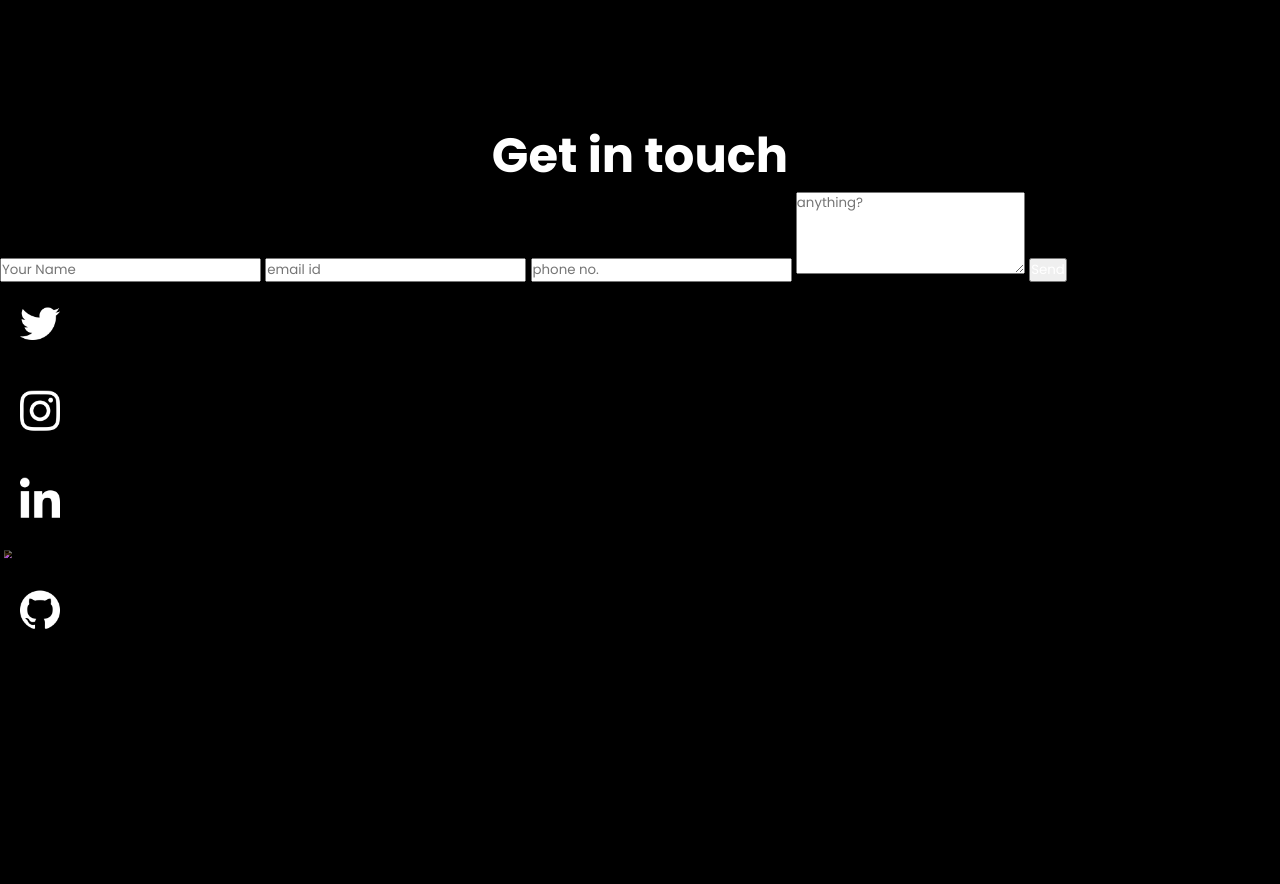
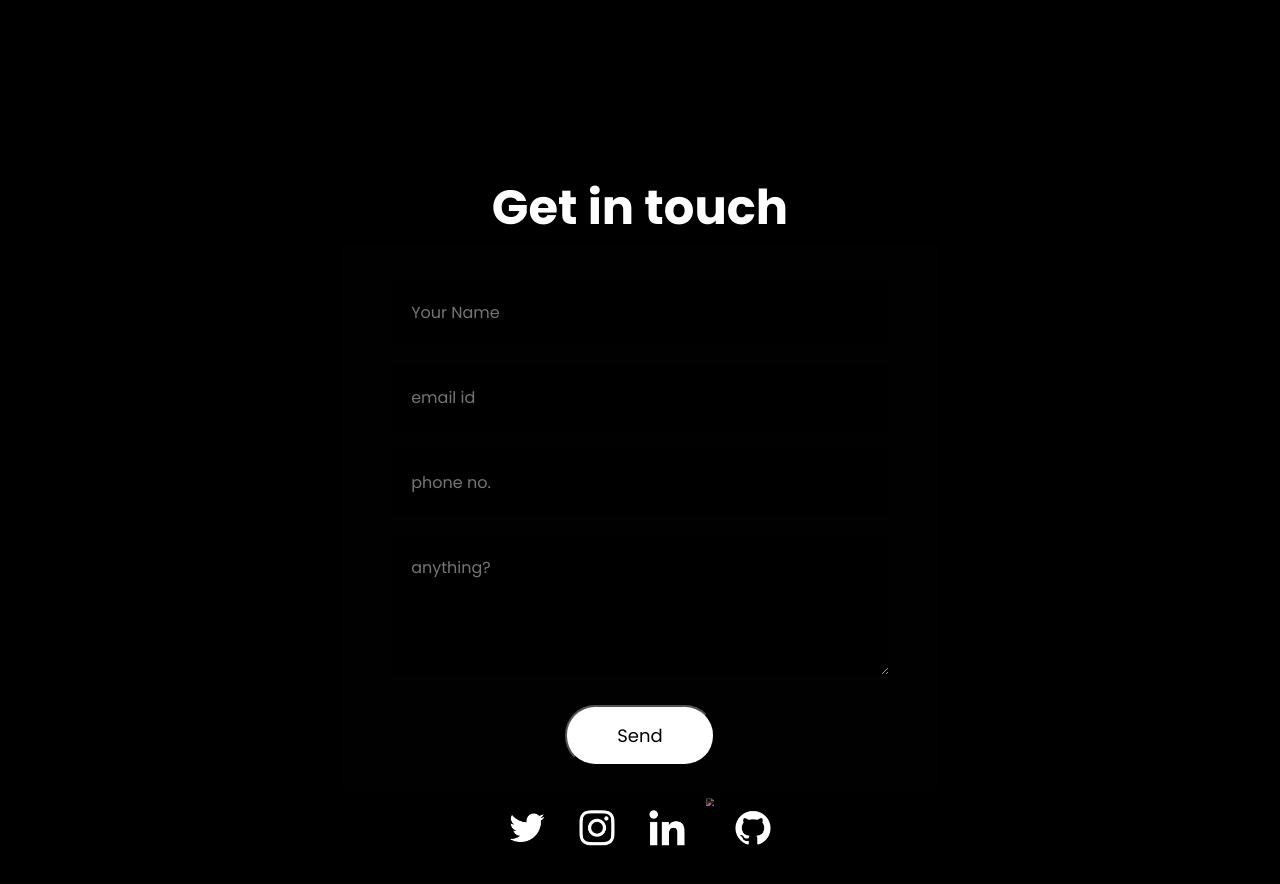
Before and after one commit to EAzZY-1wnL/EAzZY-1wnL.github.io, a plain HTML site: page index.html in a window 1280 px wide. Shown: the part 1480-2364 px from the top of the page. Drawn offline with nearby package versions, Linux system fonts and the light colour scheme.

Commit message:
Update style.css
updated css

```diff
--- a/style.css
+++ b/style.css
@@ -315,14 +315,19 @@ section{
   margin-right: 10%;
 }
 #contact{
-  display: inline;
+  /* display: inline; */
+  /* width: 100%; */
+  /* height: 100%; */
+  background: rgb(0, 0, 0);
+  display: flex;
+  flex-direction: column;
+  align-items: center;
+  justify-content: center;
   /* justify-content: center; */
   background-color: black;
   scroll-snap-align: start;
 }
 #contact h1{
-  position: relative;
-  display: flex;
   justify-content: center;
   font-size: xxx-large;
   /* margin-left: 30px; */
@@ -340,7 +345,7 @@ section{
   /* height: 100vh; */
   position: relative;
   display: flex;
-  flex-direction: column;
+  flex-direction: row;
   /* top: 25%; */
   /* align-items: center; */
   justify-content: center;
@@ -350,7 +355,7 @@ section{
 
 }
 #second img{
-  max-width: 80px;
+  max-width: 70px;
   font-size: 0;
   /* height: auto; */
   margin-block: 0;
@@ -359,3 +364,51 @@ sup{
   font-weight: 500;
   font-size: 30px;
 }
+/* .container1{
+  width: 100%;
+  height: 100%;
+  background: rgb(0, 0, 0);
+  display: flex;
+  align-items: center;
+  justify-content: center;
+} */
+form{
+  position: relative;
+  background: rgb(1, 1, 1);
+  display: flex;
+  flex-direction: column;
+  padding: 2vw 4vw;
+  width: 90%;
+  max-width: 600px;
+  border-radius: 10px;
+}
+form h3{
+  position: relative;
+  color: rgb(255, 255, 255);
+  font-weight: 800;
+  margin-bottom: 20px;
+}
+form input, form textarea{
+  position: relative;
+  border: 5px;
+  border-color: #03a9f4;
+  margin: 10px 0;
+  padding: 20px;
+  outline: none;
+  background: rgb(0, 0, 0);
+  font-size: 16px;
+}
+form button{
+  position: relative;
+  padding: 15px;
+  background-color:rgb(255, 255, 255);
+  /* background: #000000; */
+  color: black;
+  font-size: 18px;
+  outline: none;
+  cursor: pointer;
+  width: 150px;
+  margin: 20px auto 0;
+  border-radius: 30px;
+}
+/* https://css-tricks.com/snippets/css/a-guide-to-flexbox/ */
```
